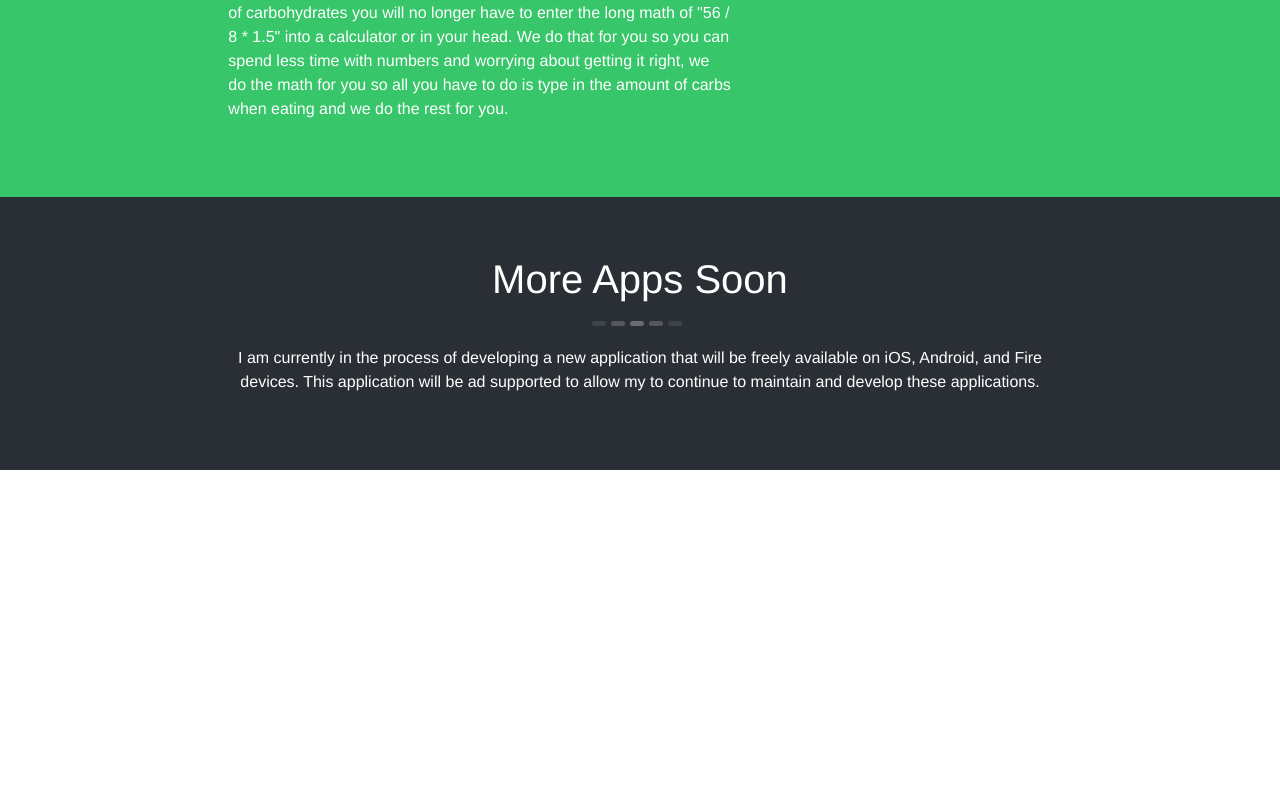
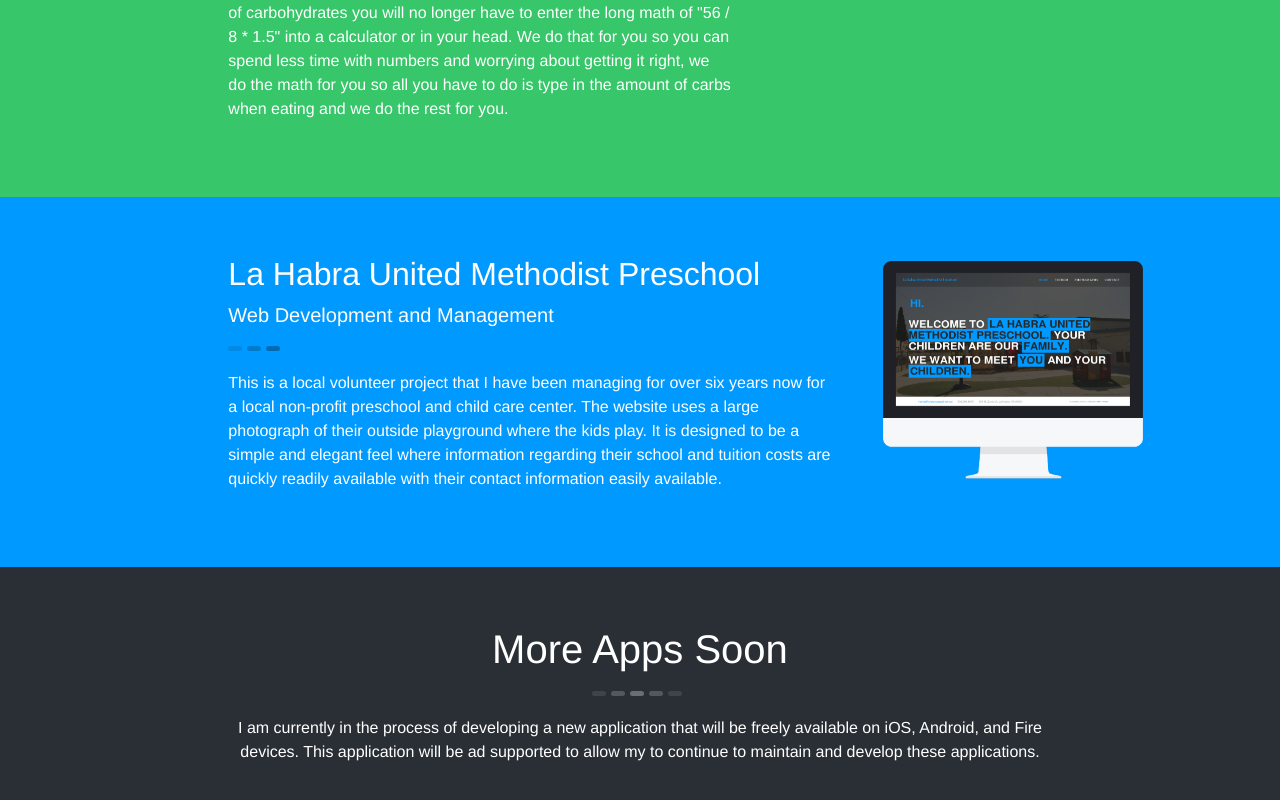
Before and after one commit to AbbyJanke/abbyjanke.com, a plain HTML site: page index.html in a window 1280 px wide. Shown: the part 856-1656 px from the top of the page. Before the commit the page ends 1326 px from the top, so only its background shows below. Drawn offline with Linux system fonts and the light colour scheme.

Commit message:
lhump section

```diff
--- a/assets/css/abbyjanke.css
+++ b/assets/css/abbyjanke.css
@@ -119,6 +119,10 @@ section {
   background: #37c669;
 }
 
+.lhump {
+  background: #0099FF;
+}
+
 .comingsoon {
   background: #2A2F36;
   text-align: center;
--- a/index.html
+++ b/index.html
@@ -71,6 +71,25 @@
       </div>
     </section>
 
+    <section class="container-fluid lhump">
+      <div class="row">
+        <div class="col-lg-offset-2 col-lg-6 pull-left">
+          <h2>La Habra United Methodist Preschool</h2>
+          <p class="lead">Web Development and Management</p>
+
+          <div class="pill pill-lt"></div><div class="pill pill-md"></div><div class="pill pill-dk"></div>
+
+          <div class="clearfix" style="margin-bottom: 20px;"></div>
+
+          <p>This is a local volunteer project that I have been managing for over six years now for a local non-profit preschool and child care center. The website uses a large photograph of their outside playground where the kids play. It is designed to be a simple and elegant feel where information regarding their school and tuition costs are quickly readily available with their contact information easily available.</p>
+        </div>
+
+        <div class="col-lg-3 pull-left hidden-sm" style="margin-top:3%;">
+          <img class="col-lg-12 hidden-sm pull-right" style="z-index:999;margin-top:-35px;" src="assets/projects/lhump.png" alt="La Habra United Methodist Preschool" />
+        </div>
+      </div>
+    </section>
+
     <section class="container-fluid comingsoon">
       <div class="row">
         <div class="col-lg-offset-2 col-lg-8">
```
